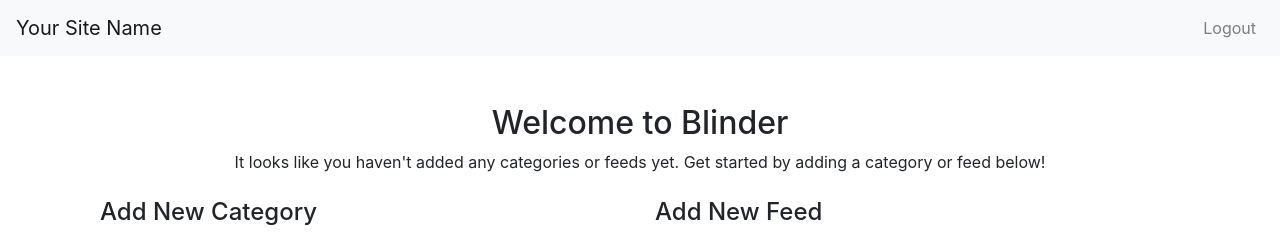
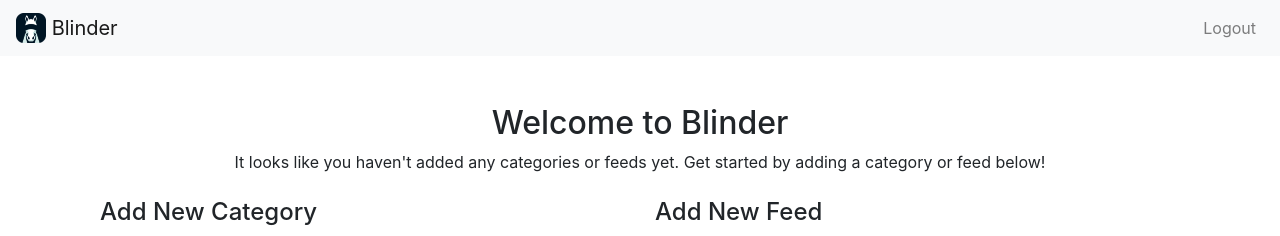
Before and after one commit to mullinmax/aggy, a Flask app: page /home in a window 1280 px wide. Shown: the top 236 px of the page. Run offline with Flask 3, Linux system fonts and the light colour scheme; the visitor is signed in with stand-in values (Sample User, id 1); some libraries are stand-ins or nearby versions.

Commit message:
Adding favicon

```diff
--- a/src/webui/templates/base.html
+++ b/src/webui/templates/base.html
@@ -3,15 +3,18 @@
 <head>
     <meta charset="UTF-8">
     <meta name="viewport" content="width=device-width, initial-scale=1.0">
-    <title>{% block title %}Your Site Name{% endblock %}</title>
-    <link rel="icon" href="{{ url_for('static', filename='favicon.ico') }}">
+    <title>{% block title %}Blinder{% endblock %}</title>
+    <link rel="icon" href="{{ url_for('static', filename='favicon.webp') }}">
     <!-- Bootstrap CSS -->
     <link rel="stylesheet" href="https://stackpath.bootstrapcdn.com/bootstrap/4.5.2/css/bootstrap.min.css">
     {% block head %}{% endblock %}
 </head>
 <body>
     <nav class="navbar navbar-expand-lg navbar-light bg-light">
-        <a class="navbar-brand" href="{{ url_for('home.home') }}">Your Site Name</a>
+        <a class="navbar-brand" href="{{ url_for('home.home') }}">
+            <img src="{{ url_for('static', filename='favicon.webp') }}" width="30" height="30" class="d-inline-block align-top" alt="">
+            Blinder
+        </a>
         <button class="navbar-toggler" type="button" data-toggle="collapse" data-target="#navbarNav" aria-controls="navbarNav" aria-expanded="false" aria-label="Toggle navigation">
             <span class="navbar-toggler-icon"></span>
         </button>
```
Also changed, not shown: src/webui/static/favicon.webp (added).
